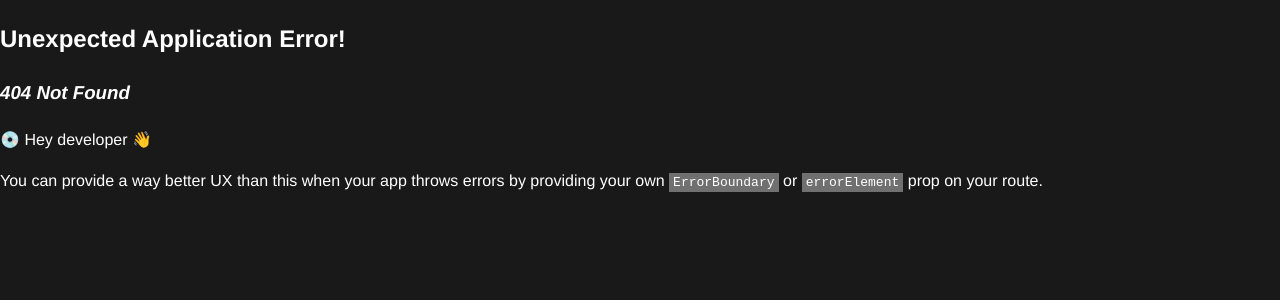
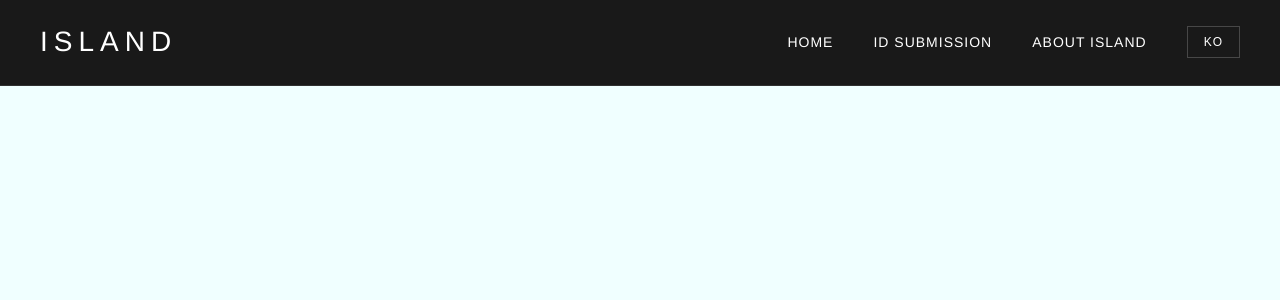
Before and after one commit to ISLAND-IDs/Website, a React (Vite) app: page /demo in a window 1280 px wide. Before the commit this address had no page. Shown: the top 300 px of the page. Built offline with nearby package versions, Linux system fonts and the light colour scheme.

Commit message:
Changes to be committed: Making new demo submission page 	modified:   public/_redirects 	modified:   src/main.tsx 	new file:   src/pages/Demo_submit.tsx 	modified:   src/pages/about.tsx

```diff
--- /dev/null
+++ b/src/pages/Demo_submit.tsx
@@ -0,0 +1,37 @@
+import { useEffect, useRef, useState } from 'react';
+import { useTranslation } from 'react-i18next';
+import MetaTag from "../components/metaTag";
+
+function DemoPage() {
+  const containerRef = useRef<HTMLIFrameElement | null>(null);
+  const [height, setHeight] = useState(1700);
+  const { t } = useTranslation();
+
+  useEffect(() => {
+    const iframe = containerRef.current;
+    const width = iframe?.clientWidth;
+
+    if (iframe && width != undefined){
+      if (width < 600) {
+        setHeight(1700 + (600 - width));
+      }
+    }
+  }, []);
+
+  return (
+    <div className="submit_form">
+      <MetaTag title={"ISLAND · "+ t("submit_demo")} description={t("submit_demo_page_description")} keywords="submit" imgsrc="../asset/icon.png" url="https://island-ids.netlify.app/demo/"/>
+      <iframe
+      src="" // TODO: Add demo submission Google form link here
+      ref={containerRef}
+       style={{
+          height: `${height}px`
+        }}
+      >
+      Loading...
+      </iframe>
+    </div>
+  );
+}
+
+export default DemoPage;
--- a/src/pages/about.tsx
+++ b/src/pages/about.tsx
@@ -41,7 +41,7 @@ function About() {
                     </div>
                     <div className="team-section">
                         <div className="team-role">A&R Team</div>
-                        <a className="team-member" href="https://linktr.ee/speedymusic" target='_blank'>🎵 Speedy</a>
+                        <a className="team-member" href="https://linktr.ee/speedymusic" target='_blank'>🎵 Nune</a>
                         <a className="team-member" href="https://music.hexa.cat/" target='_blank'>🎵 hexa.cat</a>
                     </div>
                     <div className="team-section">
```
Also changed, not shown: src/main.tsx (+7 -1 lines), 1 other file (tests, documents, lock files or other folders).
